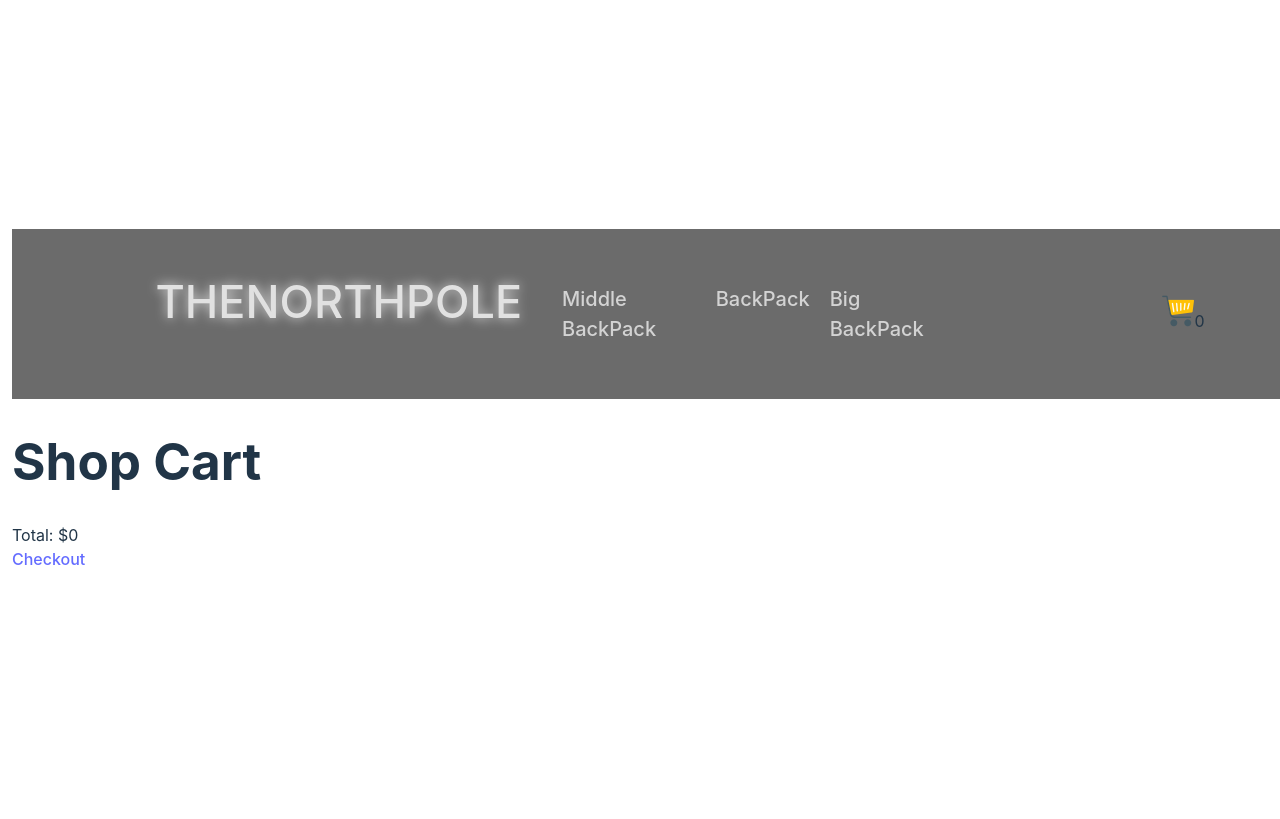
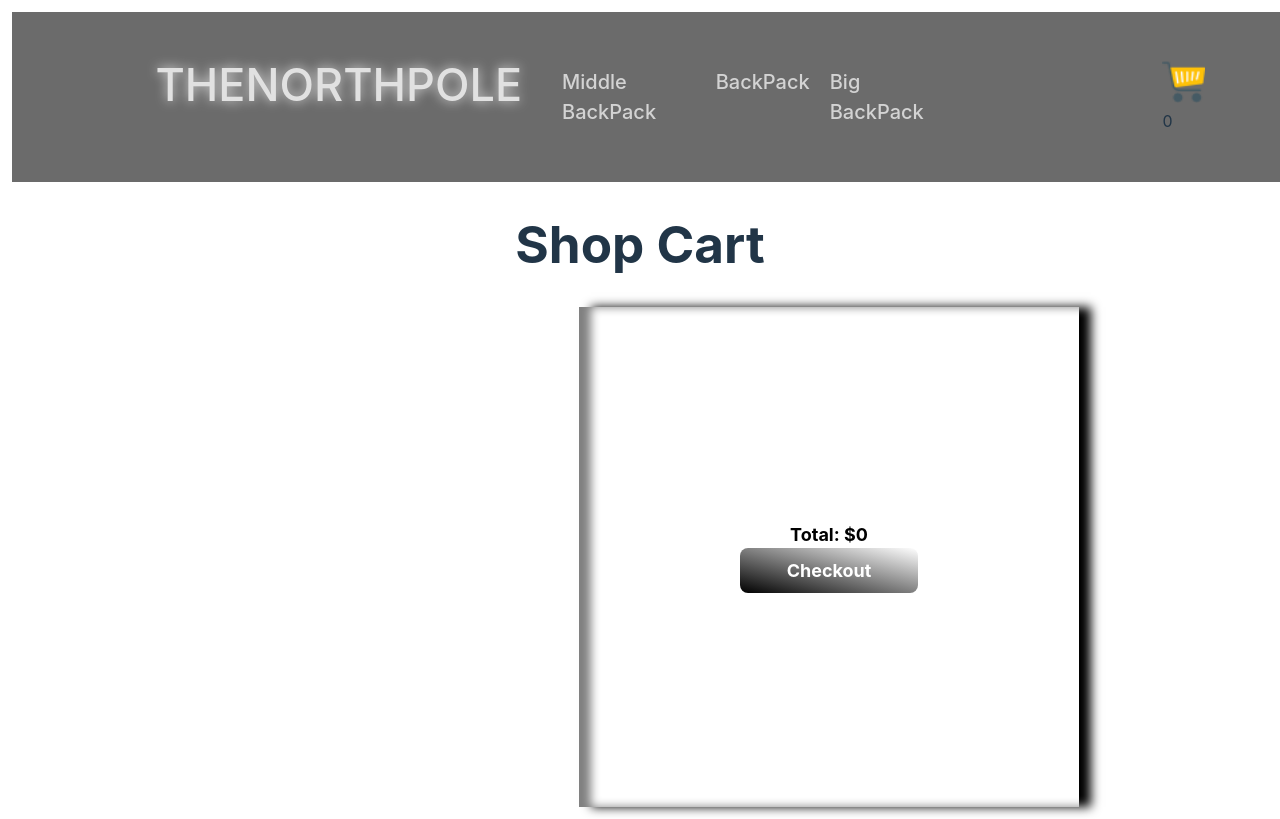
Before and after one commit to WebSiteFlex/ProyectoFinal-Reactjs-Perez, a React app in the folder e-commerce/: page /cart in a window 1280 px wide. Shown: the top 819 px of the page. Built offline with nearby package versions, Linux system fonts and the light colour scheme; the HTML template or start-up script is replaced by a standard one.

Commit message:
cart finished

```diff
--- a/e-commerce/src/Context/Context.jsx
+++ b/e-commerce/src/Context/Context.jsx
@@ -4,7 +4,7 @@ import { useState, createContext, useContext } from "react"
 const CartContext = createContext({
     cart: [],
     addItem: () => {},
-    removingItem: () => {},
+    removeItem: () => {},
     totalQuantity: 0,
     total: 0,
     clearCart: () => {}
@@ -18,7 +18,6 @@ export const CartProvider = ({ children }) => {
       if(!isInCart(productToAdd.id)) {
         setCart(prod => [...prod, productToAdd])
       } else{
-
           console.warn("this product was already added")
         }
       }
@@ -28,8 +27,8 @@ export const CartProvider = ({ children }) => {
       return cart.some(prod => prod.id === id)
     }
 
-    const removingItem = (id) => {
-      const cartToUpdate = cart.filter(prod => prod.id === id)
+    const removeItem = (id) => {
+      const cartToUpdate = cart.filter(prod => prod.id !== id)
       setCart(cartToUpdate)
     }
 
@@ -62,7 +61,7 @@ export const CartProvider = ({ children }) => {
     }
 
     return (
-        <CartContext.Provider value={{ cart, addItem, removingItem , totalQuantity, total, clearCart }}>
+        <CartContext.Provider value={{ cart, addItem, removeItem , totalQuantity, total, clearCart }}>
             { children }
         </CartContext.Provider>
     )
--- a/e-commerce/src/components/CartView/CartView.jsx
+++ b/e-commerce/src/components/CartView/CartView.jsx
@@ -1,34 +1,43 @@
-import { useCart } from "../../Context/Context";
-import { Link } from "react-router-dom";
+import { useCart } from "../../Context/Context"
+import { Link } from "react-router-dom"
+import classCart from "./CartView.module.css"
+
 
 const CartView = () => {
-    const { cart, total, totalQuantity, removingItem } = useCart();
+    const { cart, total, removeItem } = useCart();
 
     return (
         <>
-            <h1>Shop Cart</h1>
+            <h1 className={classCart.tittle}>Shop Cart</h1>
+            <section className={classCart.containerComponents}>
                 <div>
                     {cart.map((callProd) => {
                         return (
-                        <div key={callProd.id}>
+                            <div key={callProd.id} className={classCart.containerProducts}>
+                                <div className={classCart.containerImg}>
+                                    <img src={callProd.img} className={classCart.img} alt="img"/>
+                                </div>
                                 <div>
-                                <img src={callProd.img} alt="imgProducts" />
-                            </div>
-                            <h2>{callProd.name}</h2>
+                                    <h2 className={classCart.titleP}>info of product</h2>
+                                    <h3>{callProd.name}</h3>
                                     <h4>{`Total: ${callProd.total}`}</h4>
                                     <h4>{`Price per unit: $${callProd.price}`}</h4>
                                     <h4>{`Total amount: $${callProd.total * callProd.price}`}</h4>
-                            <button onClick={() => removingItem(prod.id)}>Remove Product</button>
                                 </div>
-                    );
+                                <div className={classCart.containerButtons}>
+                                    <button onClick={() => removeItem(callProd.id)} className={classCart.removeItem}>Remove Product</button>
+                                    <button onClick={() => removeItem(callProd.id)} className={classCart.removeItem}>Save to watch Later</button>
+                                </div>
+                            </div>
+                        )
                     })}
                 </div>
-            <section>
+                <section className={classCart.containerFPurchase}>
                     <span>{`Total: $${total}`}</span>
+                    <Link to="/checkout" className={classCart.buttonCheckout}>Checkout</Link>
                 </section>
-            <section>
-                <Link to="/checkout">Checkout</Link>
             </section>
+
         </>
     );
 };
--- a/e-commerce/src/components/CartView/CartView.module.css
+++ b/e-commerce/src/components/CartView/CartView.module.css
@@ -0,0 +1,92 @@
+.tittle {
+  text-align: center;
+}
+
+.containerComponents {
+  width: 100%;
+  height: auto;
+  display: flex;
+  justify-content: space-around;
+  align-items: center;
+}
+.containerProducts {
+  width: 1200px;
+  height: auto;
+  padding: 60px;
+  display: flex;
+  justify-content: space-around;
+  align-items: center;
+  gap: 1px;
+  align-items: center;
+  border: 1px solid white;
+  box-shadow: inset 0 0 12px 2px white;
+}
+
+.containerButtons {
+  width: 300px;
+  height: auto;
+  display: flex;
+  flex-direction: column;
+  margin-left: 120px;
+}
+.removeItem {
+  width: 150px;
+  padding: 17px;
+  text-align: center;
+  text-transform: capitalize;
+  font-size: 18px;
+  background-color: unset;
+  border: 1px solid white;
+  border-radius: unset;
+  margin-bottom: 50px;
+}
+.containerImg {
+  width: 400px;
+  height: auto;
+  object-fit: contain;
+}
+img {
+  width: 100%;
+  height: 100%;
+}
+.titleP {
+  font-size: 30px;
+  text-transform: uppercase;
+  text-decoration: underline white 1px solid;
+  text-shadow: 0 4px 9px black;
+}
+
+.containerFPurchase {
+  width: 500px;
+  height: 500px;
+  display: flex;
+  flex-direction: column;
+  justify-content: center;
+  align-items: center;
+  background-color: rgba(255, 255, 255, 0.767);
+  color: black;
+  font-size: 18px;
+  font-weight: 700;
+  box-shadow: inset 12px 0 10px grey, 12px 0 10px black;
+}
+.buttonCheckout {
+  all: unset;
+  width: 160px;
+  padding: 9px;
+  border-radius: 8px;
+  text-align: center;
+  background-image: linear-gradient(to top right , black, white);
+  cursor: pointer;
+  color: white;
+  transition: width 0.3s ease, box-shadow 0.3s ease-in-out, margin-right 0.3s ease-in, margin-bottom 0.3s ease-in, color 0.3s linear;
+}
+
+.buttonCheckout:hover {
+  width: 180px;
+  box-shadow: 12px 20px 10px grey;
+  background-image: unset;
+  background-color: black;
+  margin-right: 10px;
+  margin-bottom: 10px;
+  color:antiquewhite;
+}
--- a/e-commerce/src/components/Checkout/Checkout.jsx
+++ b/e-commerce/src/components/Checkout/Checkout.jsx
@@ -14,7 +14,6 @@ const Checkout = ()=>{
         <div>
             <h1>checkout</h1>
             <OrderForm onCrate={createOrder}></OrderForm>
-        {/* <button onClick={createOrder}> Generate the order</button> */}
         </div>
     )
 }
--- a/e-commerce/src/components/ItemDetail/ItemDetail.jsx
+++ b/e-commerce/src/components/ItemDetail/ItemDetail.jsx
@@ -3,7 +3,6 @@ import { Link } from 'react-router-dom'
 import ItemCount from '../ItemCount/ItemCount'
 import { useCart } from "../../Context/Context"
 import classItemDetail from "./ItemDetail.module.css"
-// import Swal from 'sweetalert2'
 import {useNotification} from "../../Notifications/Notifications"
 
 const ItemDetail = ({ id, name, category, img, price, stock, description }) => {
@@ -18,6 +17,7 @@ const ItemDetail = ({ id, name, category, img, price, stock, description }) => {
         name,
         price,
         total,
+        img
       }
       addItem(objProductToAdd);
       showNotification(`Added ${total} The product ${name}`);
--- a/e-commerce/src/fireBaseService/FireBase/FireBaseConfig.js
+++ b/e-commerce/src/fireBaseService/FireBase/FireBaseConfig.js
@@ -1,16 +1,15 @@
-
 import { initializeApp } from "firebase/app";
-import {getFirestore} from "firebase/firestore"
+import { getFirestore } from "firebase/firestore";
 
 const firebaseConfig = {
-    apiKey: "AIzaSyA9dfTyGYm45o9CkMCPqnFfiNRj6TPjlxc",
-    authDomain: "ecommerce-7b8be.firebaseapp.com",
-    projectId: "ecommerce-7b8be",
-    storageBucket: "ecommerce-7b8be.appspot.com",
-    messagingSenderId: "145351173021",
-    appId: "1:145351173021:web:2f13993d23eb685b60c574"
-  }
+  apiKey: "AIzaSyA9dfTyGYm45o9CkMCPqnFfiNRj6TPjlxc",
+  authDomain: "ecommerce-7b8be.firebaseapp.com",
+  projectId: "ecommerce-7b8be",
+  storageBucket: "ecommerce-7b8be.appspot.com",
+  messagingSenderId: "145351173021",
+  appId: "1:145351173021:web:2f13993d23eb685b60c574",
+};
 
-  const app = initializeApp(firebaseConfig)
+const app = initializeApp(firebaseConfig);
 
-   export const db = getFirestore(app)
+export const db = getFirestore(app);
```
Lines whose indentation alone changed are shown as unchanged.
